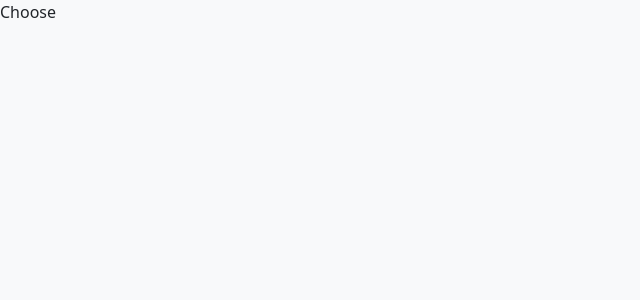
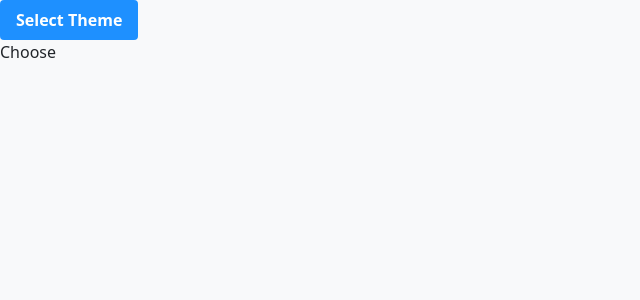
Before and after one commit to dev-rome/v4, a Next.js app: page /choose in a window 1280 px wide. Shown: the top 300 px of the page, without its empty margins (0-640 px from the left). Built offline with nearby package versions, Linux system fonts and the light colour scheme.

Commit message:
update RootLayout to include ThemeProvider and ThemeToggle

```diff
--- a/app/layout.tsx
+++ b/app/layout.tsx
@@ -1,5 +1,7 @@
 import type { Metadata } from "next";
 import { Montserrat, Roboto } from "next/font/google";
+import { ThemeProvider } from "../context/ThemeContext";
+import ThemeToggle from "../components/ThemeToggle";
 import "./globals.css";
 
 export const montserrat = Montserrat({
@@ -14,13 +16,11 @@ export const roboto = Roboto({
   variable: "--font-roboto",
 });
 
-
 export const metadata: Metadata = {
   title: "Jerome Haynes | Full-Stack Developer & Software Engineer",
   description:
     "Hi there! I'm a software engineer with a deep passion for coding and using technology to make a positive impact. With strong expertise in frontend development, I love creating user-friendly, visually appealing web experiences. While my focus is on the frontend, I also have the skills to build and maintain reliable backend systems. Dive into my projects to see how I leverage technology to solve real-world problems and bring ideas to life.",
 };
-
 export default function RootLayout({
   children,
 }: Readonly<{
@@ -29,9 +29,10 @@ export default function RootLayout({
   return (
     <html lang="en" className={`${montserrat.variable} ${roboto.variable}`}>
       <body className="antialiased">
-        <main>
-          {children}
-        </main>
+        <ThemeProvider>
+          <ThemeToggle />
+          <main>{children}</main>
+        </ThemeProvider>
       </body>
     </html>
   );
```
